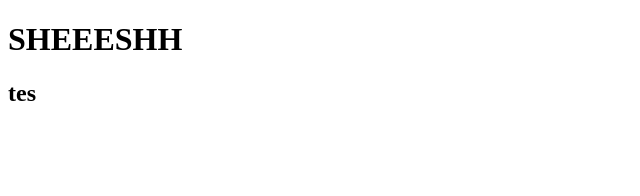
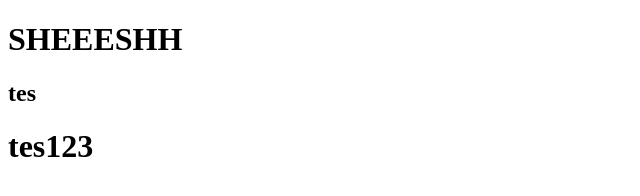
Before and after one commit to shintanr/shintanr-porto, a plain HTML site: page index.html in a window 1280 px wide. Shown: the whole page, without its empty margins (0-640 px from the left). Drawn offline with Linux system fonts and the light colour scheme.

Commit message:
update dikit

```diff
--- a/index.html
+++ b/index.html
@@ -23,6 +23,7 @@
         <header class="header" id="header">
             <h1>SHEEESHH</h1>
             <h2>tes</h2>
+            <h1>tes123</h1>
         </header>
 
         <!--=============== MAIN ===============-->
```
Also changed, not shown: firebase.json, 1 other file.
